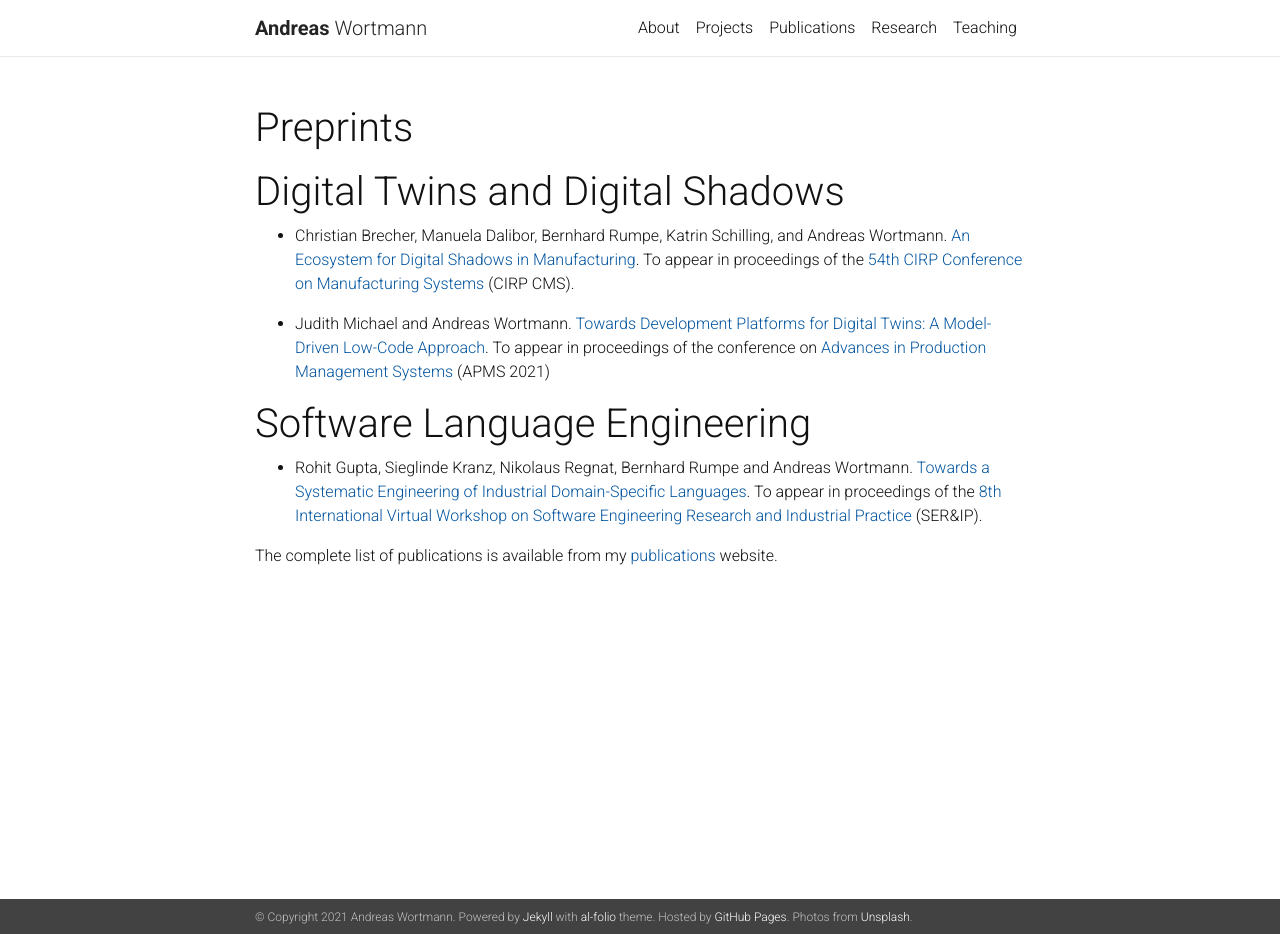
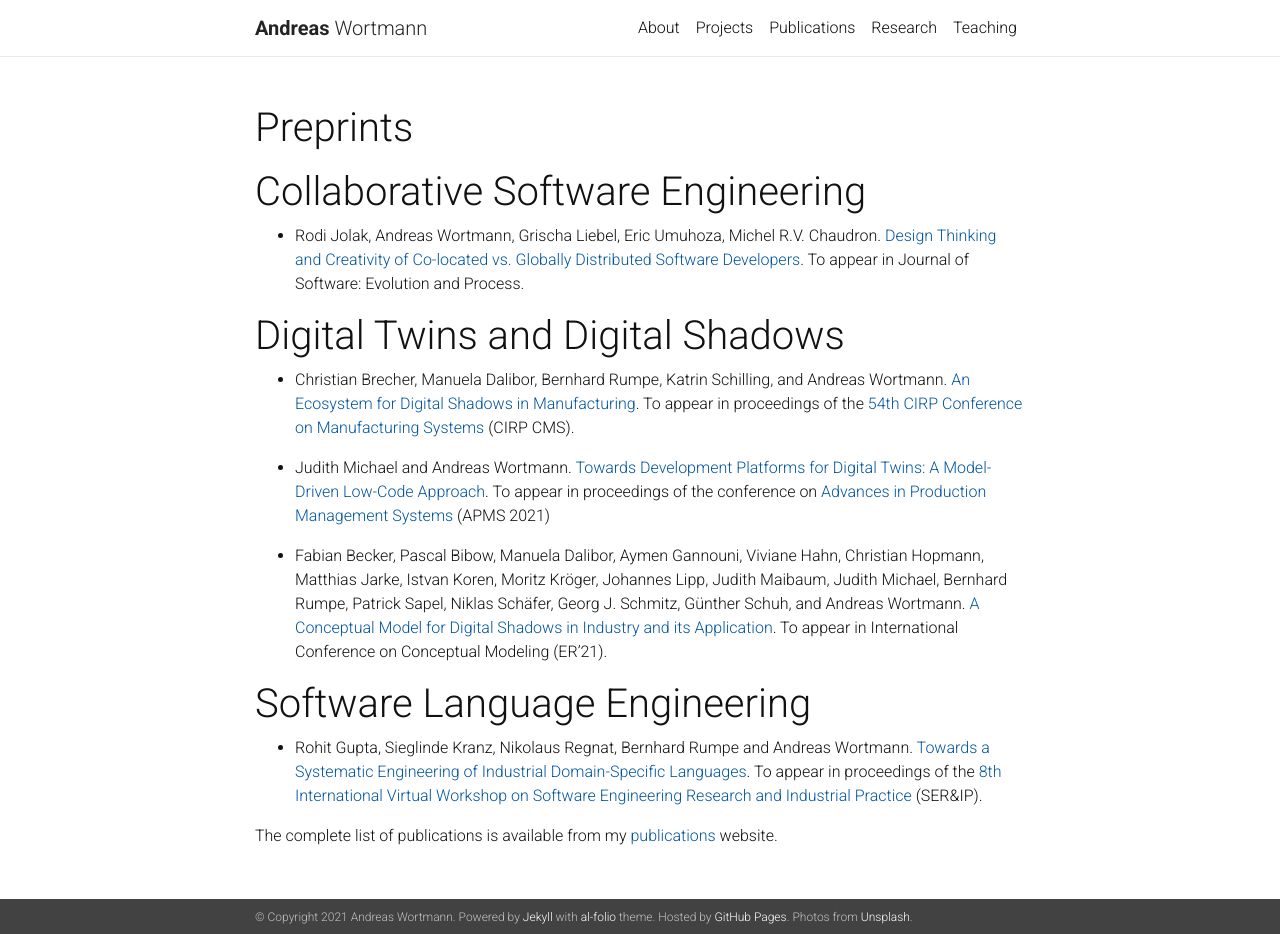
Before and after one commit to awortmann/awortmann.github.io, a Jekyll site: the page built from _pages/preprints.md, in a window 1280 px wide and 934 px high. Built offline with Jekyll 4.4.1, drawn with Linux system fonts in a browser that asks for light colours; nearby versions of some CDN libraries; a style sheet for code colours, icons or effects is not loaded.

Commit message:
Minor update

```diff
--- a/_pages/preprints.md
+++ b/_pages/preprints.md
@@ -6,15 +6,24 @@ description:
 nav: false
 ---
 
+# Collaborative Software Engineering
+
+- Rodi Jolak, Andreas Wortmann, Grischa Liebel, Eric Umuhoza, Michel R.V. Chaudron. [Design Thinking and Creativity of Co-located vs. Globally Distributed Software Developers](../downloads/preprints/2021/Design_Thinking_and_Creativity_of_Co-located_vs._Globally_Distributed_Software_Developers). To appear in Journal of Software: Evolution and Process.
+
 # Digital Twins and Digital Shadows
 
 - Christian Brecher, Manuela Dalibor, Bernhard Rumpe, Katrin Schilling, and Andreas Wortmann. [An Ecosystem for Digital Shadows in Manufacturing](../downloads/preprints/2021/An_Ecosystem_for_Digital_Shadows_in_Manufacturing.pdf). To appear in proceedings of the [54th CIRP Conference on Manufacturing Systems](http://cirp-cms2021.org/) (CIRP CMS).
 
 - Judith Michael and Andreas Wortmann. [Towards Development Platforms for Digital Twins: A Model-Driven Low-Code Approach](../downloads/preprints/2021/Towards_Development_Platforms_for_Digital_Twins_-_A_Model-Driven_Low-Code_Approach.pdf). To appear in proceedings of the conference on [Advances in Production Management Systems](https://www.apms-conference.org/) (APMS 2021)
 
+- Fabian Becker, Pascal Bibow, Manuela Dalibor, Aymen Gannouni, Viviane Hahn, Christian Hopmann, Matthias Jarke, Istvan Koren, Moritz Kröger, Johannes Lipp, Judith Maibaum, Judith Michael, Bernhard Rumpe, Patrick Sapel, Niklas Schäfer, Georg J. Schmitz, Günther Schuh, and Andreas Wortmann. [A Conceptual Model for Digital Shadows in Industry and its Application](../downloads/A_Conceptual_Model_for_Digital_Shadows_in_Industry_and_its_Application.pdf). To appear in International Conference on Conceptual Modeling (ER'21).
+
 # Software Language Engineering
 
 - Rohit Gupta, Sieglinde Kranz, Nikolaus Regnat, Bernhard Rumpe and Andreas Wortmann. [Towards a Systematic Engineering of Industrial Domain-Specific Languages](../downloads/preprints/2021/Towards_a_Systematic_Engineering_of_Industrial_Domain-Specific_Languages.pdf). To appear in proceedings of the [8th International Virtual Workshop on Software Engineering Research and Industrial Practice](https://dumari.github.io/serip2021/) (SER&amp;IP).
 
 
+
+
+
 The complete list of publications is available from my [publications](../publications/) website.
```
Also changed, not shown: 2 other files.
